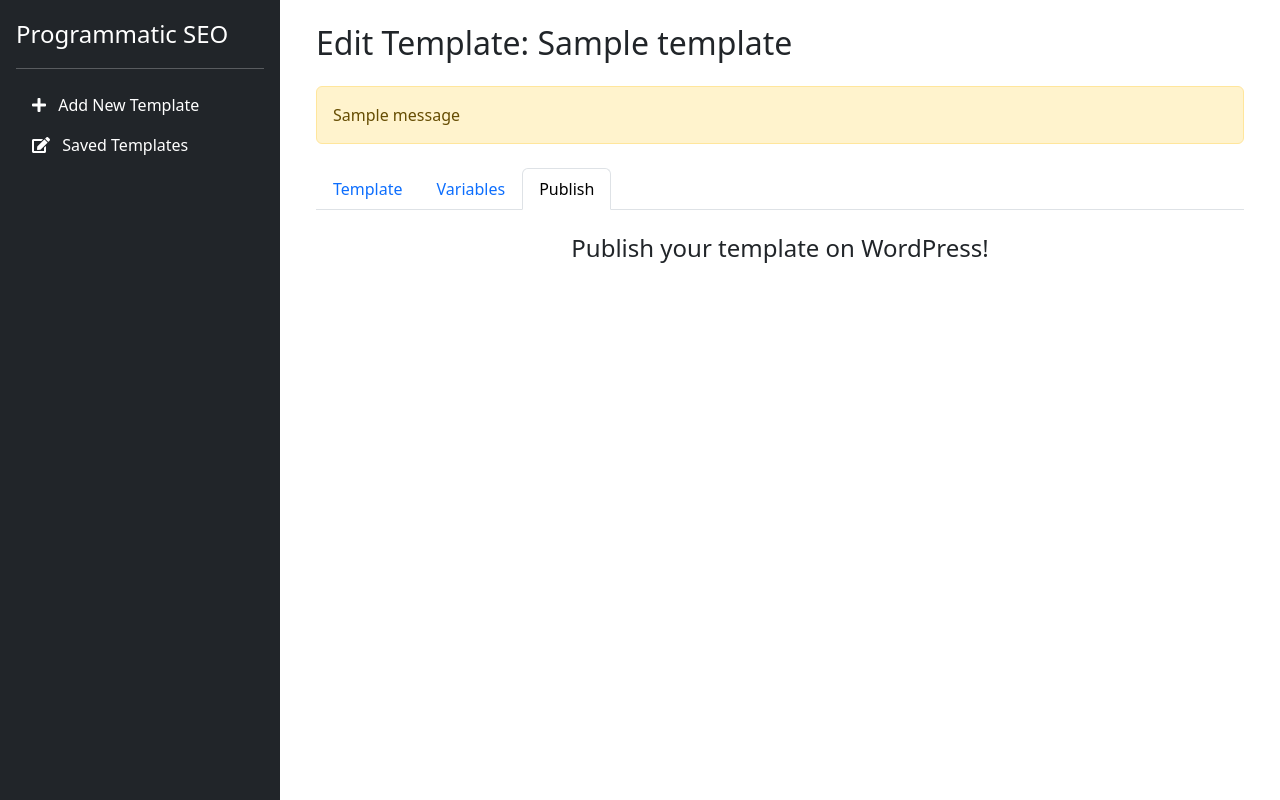
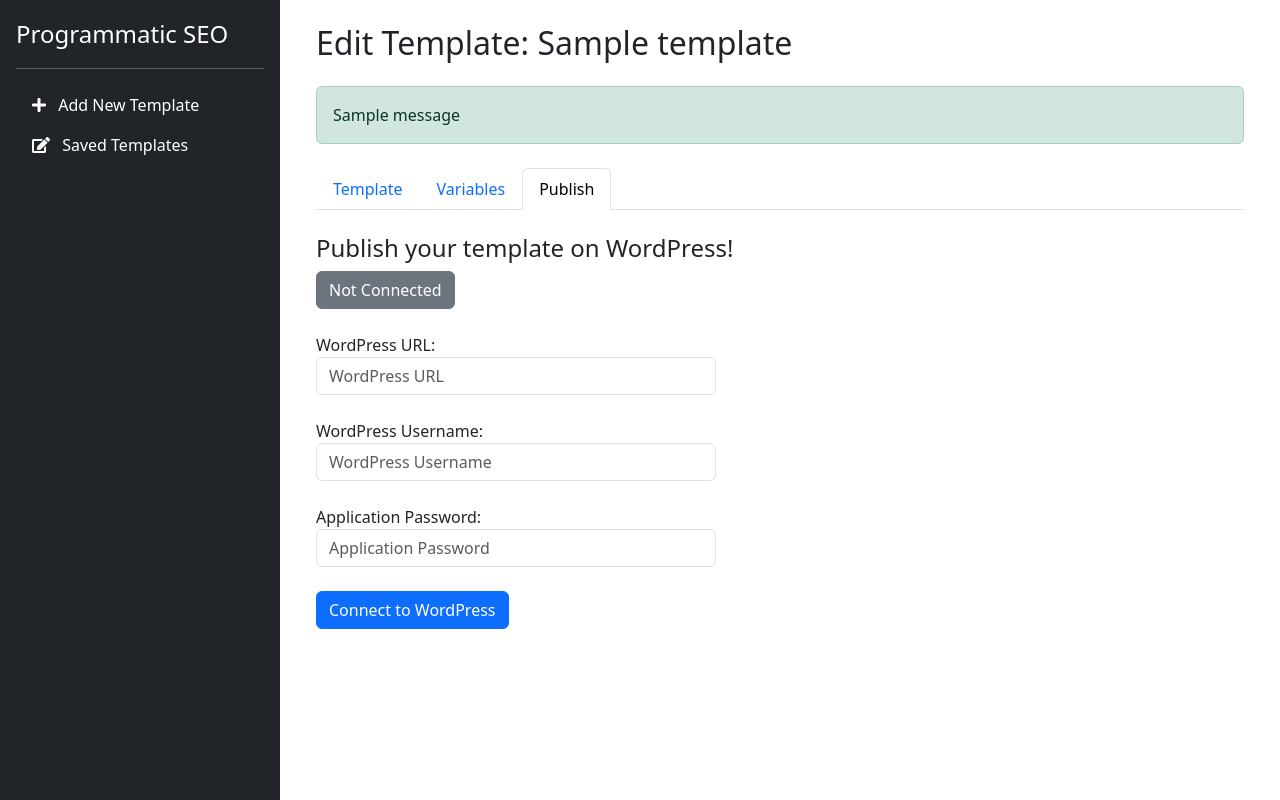
Before and after one commit to BogdanAnghelina/programmatic-seo-app, a Flask app: page /edit_template/1 in a window 1280 px wide, after a click on "Publish". Run offline with Flask 3, Linux system fonts and the light colour scheme; a user stored in the database is signed in; tables that the repository leaves empty hold one stand-in row (values such as "Sample post"); one stand-in notice (Sample message) is shown; some libraries are stand-ins or nearby versions.

Commit message:
Created logic to connect to WP websites, store the connection data and display a status of the connection.

```diff
--- a/app.py
+++ b/app.py
@@ -2,8 +2,11 @@
 from flask_login import current_user, LoginManager, UserMixin, login_user, login_required, logout_user
 from sqlalchemy.exc import OperationalError, InvalidRequestError, PendingRollbackError, InterfaceError
 from sqlalchemy.orm.exc import NoResultFound
-from database import Template, Session, session
+from database import Template, Session, session, UserDB
+import requests
+import base64
 import re
+
 
 app = Flask(__name__)
 app.config['SECRET_KEY'] = 'your_secret_key_here'
@@ -12,7 +15,7 @@
 login_manager.init_app(app)
 login_manager.login_view = 'login'
 
-class User(UserMixin):
+class FlaskUser(UserMixin):
     def __init__(self, user_id):
         self.id = user_id
 
@@ -30,17 +33,33 @@
 app.jinja_env.filters['strip_tags'] = strip_tags
 
 
+
+@app.route('/check_connection', methods=['GET'])
+@login_required
+def check_connection():
+    user_db = session.query(UserDB).filter_by(username=current_user.id).first()
+    if user_db and user_db.connection_status == "connected":
+        return jsonify(status='connected')
+    else:
+        return jsonify(status='not_connected')
+
+
 @login_manager.user_loader
 def load_user(user_id):
-    return User(user_id=user_id)
+    return FlaskUser(user_id=user_id)
 
 
 @app.route('/login', methods=['GET', 'POST'])
 def login():
     if request.method == 'POST':
         if request.form['username'] == 'admin' and request.form['password'] == 'password':
-            user = User(user_id='admin')
-            login_user(user)
+            user_db = session.query(UserDB).filter_by(username='admin').first()
+            if not user_db:
+                new_user = UserDB(username='admin', password='password')
+                session.add(new_user)
+                session.commit()
+            user = FlaskUser(user_id='admin')  # Initialize the user object from flask_login
+            login_user(user)  # Log the user in
             return redirect(url_for('new_template'))
         else:
             flash('Invalid credentials.')
@@ -134,6 +153,8 @@
     return render_template('new_template.html', template_name=template_name, template_content=template_content, variables=variables)
 
 
+
+
 @app.route('/saved_templates', methods=['GET'])
 @login_required
 def saved_templates():
@@ -142,42 +163,86 @@
 
 
 
+
 @app.route('/edit_template/<int:template_id>', methods=['GET', 'POST'])
 @login_required
 def edit_template(template_id):
+    user_db = session.query(UserDB).filter_by(username=current_user.id).first()  # Move this line here
     template_data = session.query(Template).filter_by(id=template_id, user_id=current_user.id).first()
+
     if template_data is None:
         flash("Template not found.")
         return redirect(url_for('saved_templates'))
 
     if request.method == 'POST':
         if 'add_variable' in request.form:
-            variable_name = request.form['variable_name'].strip()  # Trim white spaces
-
-            # Check for empty variable_name
+            variable_name = request.form['variable_name'].strip()
             if not variable_name:
                 flash('Variable cannot be empty!')
                 return redirect(url_for('edit_template', template_id=template_id))
-
             formatted_variable = format_variable(variable_name)
-
             if not formatted_variable:
                 flash('Variable can only contain letters, numbers, and underscores.')
                 return redirect(url_for('edit_template', template_id=template_id))
+            current_variables = template_data.template_variables.split(",") if template_data.template_variables else []
+            if formatted_variable in current_variables:
+                flash(f'Variable {formatted_variable} already exists.')
             else:
-                current_variables = template_data.template_variables.split(",") if template_data.template_variables else []
-                if formatted_variable in current_variables:
-                    flash(f'Variable {formatted_variable} already exists.')
+                current_variables.append(formatted_variable)
+                template_data.template_variables = ",".join(current_variables)
+                session.commit()
+                flash(f'Variable {formatted_variable} added successfully!')
+        elif 'connect_wp' in request.form:
+            # Clear old data first
+            if user_db:
+                user_db.wp_url = None
+                user_db.wp_user = None
+                user_db.wp_app_password = None
+                user_db.connection_status = None
+                session.commit()  # Commit immediately
+
+            # Get new data from form
+            wp_url = request.form['wp_url']
+            wp_user = request.form['wp_user']
+            wp_app_password = request.form['wp_app_password']
+
+            api_url = f"{wp_url}/wp-json/wp/v2/users/me"
+            credentials = f"{wp_user}:{wp_app_password}"
+            headers = {'Authorization': f'Basic {base64.b64encode(credentials.encode()).decode()}'}
+
+            try:
+                response = requests.get(api_url, headers=headers)
+                user_db = session.query(UserDB).filter_by(username=current_user.id).first()  # Re-query user_db
+                if response.status_code == 200:
+                    flash('Successfully connected to WordPress!', 'success')
+                    if user_db:  # Check if user_db is not None
+                        user_db.wp_url = wp_url
+                        user_db.wp_user = wp_user
+                        user_db.wp_app_password = wp_app_password
+                        user_db.connection_status = "connected"
+                    session.commit()
                 else:
-                    current_variables.append(formatted_variable)
-                    template_data.template_variables = ",".join(current_variables)
+                    if user_db:  # Clear old data
+                        user_db.wp_url = None
+                        user_db.wp_user = None
+                        user_db.wp_app_password = None
+                        user_db.connection_status = None
                     session.commit()
-                    flash(f'Variable {formatted_variable} added successfully!')
+                    flash(f'Failed to connect to WordPress: {response.json()}')
+
+            except Exception as e:
+                flash('The URL, user, or password for this connection is wrong. Please make sure you use the app password instead of your user password in WordPress.', 'error')
+                user_db = session.query(UserDB).filter_by(username=current_user.id).first()  # Re-query user_db
+                if user_db:
+                    user_db.connection_status = "not_connected"
+                session.commit()
 
     variables = template_data.template_variables.split(",") if template_data.template_variables else []
     return render_template('edit_template.html', template=template_data, variables=variables,
                            template_name=template_data.template_name, template_id=template_id,
-                           template_content=template_data.template_content)
+                           template_content=template_data.template_content, user_db=user_db)
+
+
 
 
 
@@ -373,5 +438,56 @@
     return render_template('extract_variables.html')
 
 
+
+
+
+
+
+
+@app.route('/verify_wp_connection', methods=['GET'])
+@login_required
+def verify_wp_connection():
+    user_db = None
+    try:
+        user_db = session.query(UserDB).filter_by(username=current_user.id).first()
+        if user_db is None:
+            return jsonify(status='no_credentials')
+    except Exception as e:
+        return jsonify(status='database_error')
+
+    try:
+        wp_url = user_db.wp_url
+        wp_user = user_db.wp_user
+        wp_app_password = user_db.wp_app_password
+        api_url = f"{wp_url}/wp-json/wp/v2/users/me"
+        credentials = f"{wp_user}:{wp_app_password}"
+        headers = {'Authorization': f'Basic {base64.b64encode(credentials.encode()).decode()}'}
+
+        response = requests.get(api_url, headers=headers)
+        if response.status_code == 200:
+            user_db.connection_status = "connected"
+        else:
+            user_db.connection_status = "not_connected"
+    except Exception as e:
+        if user_db is not None:
+            user_db.connection_status = "not_connected"
+
+    try:
+        session.commit()
+    except Exception as e:
+        session.rollback()
+        return jsonify(status='database_error')
+
+    return jsonify(status=user_db.connection_status if user_db else 'error')
+
+
+
+
+
+
+
+
+
+
 if __name__ == '__main__':
     app.run(host='0.0.0.0', debug=True)
--- a/pyproject.toml
+++ b/pyproject.toml
@@ -10,6 +10,8 @@
 Flask = "^2.2.0"
 Flask-Login = "^0.6.2"
 Flask-SQLAlchemy = "^3.0.5"
+python-wordpress-xmlrpc = "^2.3"
+requests = "^2.31.0"
 
 [tool.poetry.dev-dependencies]
 debugpy = "^1.6.2"
--- a/templates/edit_template.html
+++ b/templates/edit_template.html
@@ -23,11 +23,11 @@
         <div class="col">
             <h2>Edit Template: {{ template_name }}</h2>
 
-            {% with messages = get_flashed_messages() %}
+            {% with messages = get_flashed_messages(with_categories=true) %}
             {% if messages %}
             <div class="mt-4">
-                {% for message in messages %}
-                <div class="alert alert-warning" role="alert">
+                {% for category, message in messages %}
+                <div class="alert alert-{{ 'success' if category == 'success' else 'warning' }}" role="alert">
                     {{ message }}
                 </div>
                 {% endfor %}
@@ -92,7 +92,36 @@
                 </div>
 
                 <div class="tab-pane fade" id="publish" role="tabpanel">
-                    <h4 class="text-center">Publish your template on WordPress!</h4>
+                    <h4>Publish your template on WordPress!</h4>
+
+
+                {% if user_db.connection_status == 'connected' %}
+                    <button class="btn btn-success">Connected to {{ user_db.wp_url|replace("http://", "")|replace("https://", "")|replace("/", "") }}</button>
+                {% else %}
+                    <button class="btn btn-secondary">Not Connected</button>
+                {% endif %}
+
+
+                <!-- WordPress Connection Form -->
+                <form action="{{ url_for('edit_template', template_id=template_id) }}" method="post" class="mt-4">
+                    <div class="form-group">
+                        <label for="wp_url">WordPress URL:</label>
+                        <input type="text" name="wp_url" id="wp_url" class="form-control" style="max-width:400px" placeholder="WordPress URL" required>
+                    </div>
+                    <br>
+                    <div class="form-group">
+                        <label for="wp_user">WordPress Username:</label>
+                        <input type="text" name="wp_user" id="wp_user" class="form-control" style="max-width:400px" placeholder="WordPress Username" required>
+                    </div>
+                    <br>
+                    <div class="form-group">
+                        <label for="wp_app_password">Application Password:</label>
+                        <input type="password" name="wp_app_password" id="wp_app_password" class="form-control" style="max-width:400px" placeholder="Application Password" required>
+                    </div>
+                    <br>
+                    <button type="submit" name="connect_wp" class="btn btn-primary">Connect to WordPress</button>
+                </form>
+                <!-- End of WordPress Connection Form -->
                   </div>
                 </div>
 
@@ -247,5 +276,32 @@
             localStorage.setItem('activeTab', $(e.target).attr('href'));
         });
     });
+
+
+
+
+      function verifyWPConnection() {
+        fetch('/verify_wp_connection')
+        .then(response => response.json())
+        .then(data => {
+            let button = document.getElementById('connectionStatus');
+            if (data.status === 'connected') {
+                button.className = 'btn btn-success';
+            } else if (data.status === 'no_credentials') {
+                button.className = 'btn btn-warning';
+            } else {
+                button.className = 'btn btn-danger';
+            }
+        })
+        .catch((error) => {
+            console.error('Error:', error);
+        });
+    }
+
+    $('#editTemplateTabs a[data-toggle="tab"]').on('shown.bs.tab', function (e) {
+        if (e.target.getAttribute('aria-controls') === 'publish') {
+            verifyWPConnection();
+        }
+    });
 </script>
 {% endblock %}
--- a/templates/saved_templates.html
+++ b/templates/saved_templates.html
@@ -30,10 +30,10 @@
                         <div class="card template-card">
                             <div class="card-body">
                                 <h5 class="card-title">{{ template.template_name }}</h5>
-                                <p class="card-text">{{ template.template_content|strip_tags|truncate(100, True)|safe }}</p>
+                                <p class="card-text">{{ template.template_content|strip_tags|truncate(228, True)|safe }}</p>
                             </div>
                             <div class="card-footer">
-                                <a href="{{ url_for('edit_template', template_id=template.id) }}">Edit</a>
+                                <a href="{{ url_for('edit_template', template_id=template.id) }}" class="btn btn-primary" style="float:right !important">Edit</a>
                             </div>
                         </div>
                     </div>
```
Also changed, not shown: database.py (+11 -0 lines), favicon.ico (deleted), templates/base.html (line endings or trailing spaces), 1 other file.
